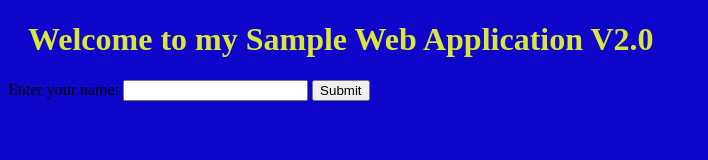
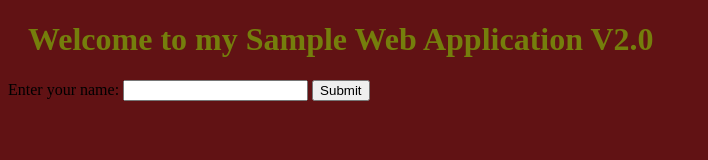
Before and after one commit to devopssuri789/test-demo, a plain HTML site: page index.html in a window 1280 px wide. Shown: the whole page, without its empty margins (0-708 px from the left). Drawn offline with Linux system fonts and the light colour scheme.

Commit message:
changes updated

```diff
--- a/index.html
+++ b/index.html
@@ -5,10 +5,10 @@
     <style>
       /* CSS styles go here */
       body {
-        background-color: rgb(14, 4, 202);
+        background-color: rgb(97, 18, 20);
       }
       h1 {
-        color: rgb(217, 231, 59);
+        color: rgb(117, 126, 12);
         margin-left: 20px;
       }
     </style>
```
